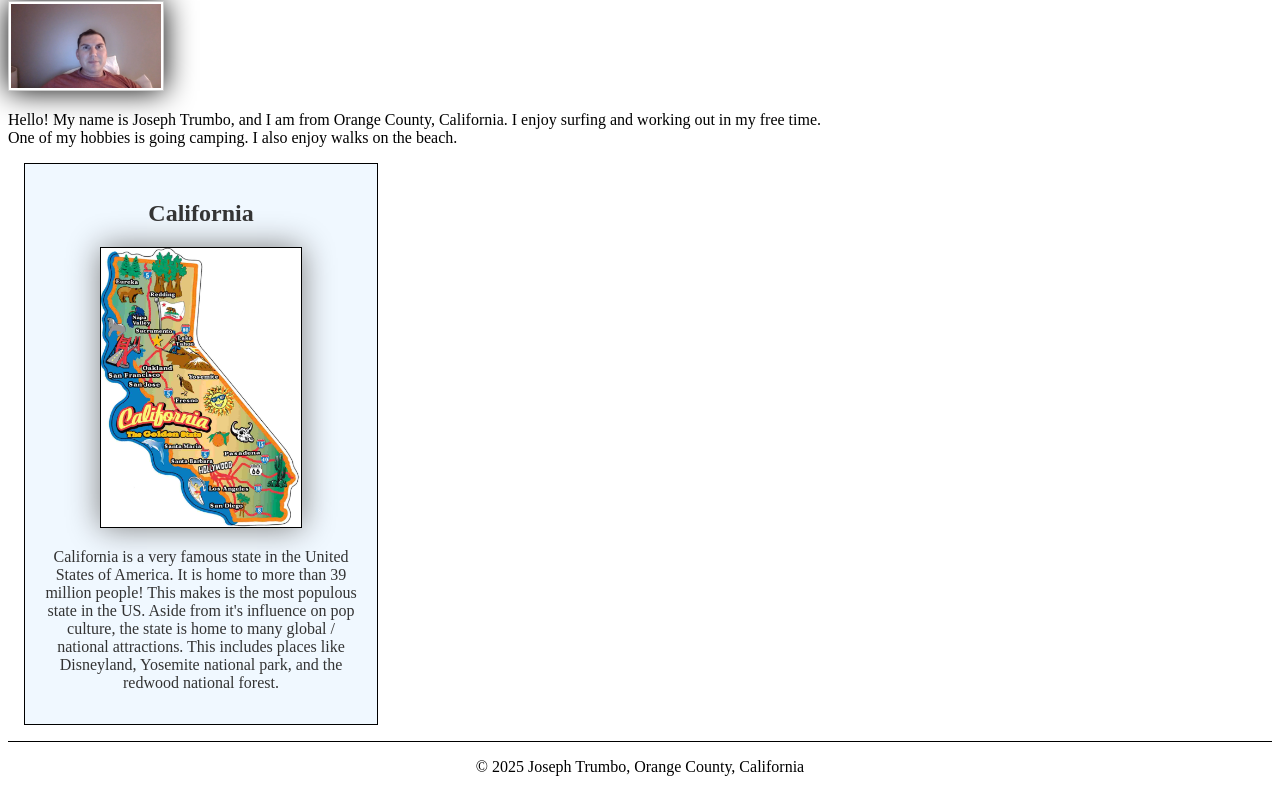
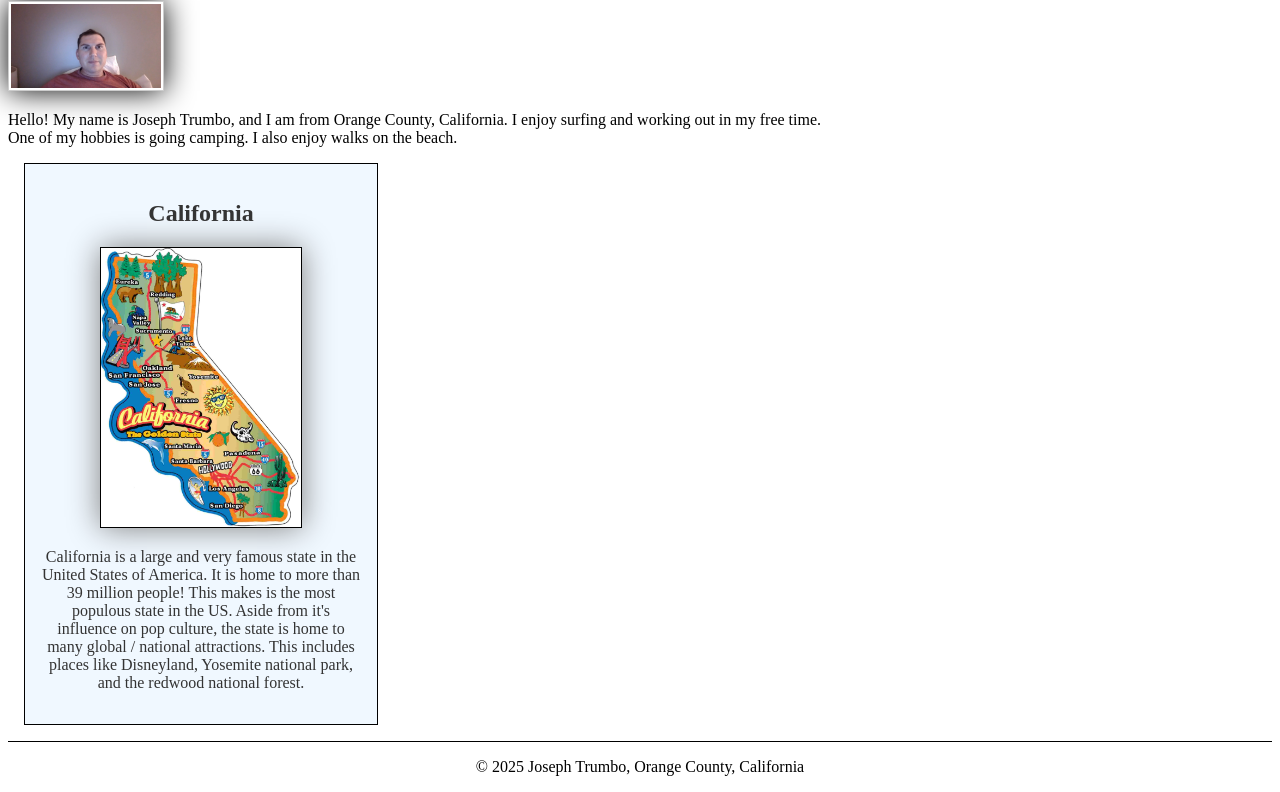
Before and after one commit to Bistricck/wdd130, a plain HTML site: page aboutme/index.html in a window 1280 px wide. Shown: the part 223-1015 px from the top of the page. Drawn offline with Linux system fonts and the light colour scheme.

Commit message:
working on files

```diff
--- a/aboutme/index.html
+++ b/aboutme/index.html
@@ -22,7 +22,7 @@
          <aside>
             <h2>California</h2>
             <img src="ca-coast-map-compressed.jpg" alt="California State Famous Attractions" width="300" height="600">
-            <p>California is a very famous state in the United States of America. It is home to more than 39 million people! This makes is the most populous state in the US. Aside from it's influence on pop culture, the state is home to many global / national attractions. This includes places like Disneyland, Yosemite national park, and the redwood national forest. </p>
+            <p>California is a large and very famous state in the United States of America. It is home to more than 39 million people! This makes is the most populous state in the US. Aside from it's influence on pop culture, the state is home to many global / national attractions. This includes places like Disneyland, Yosemite national park, and the redwood national forest. </p>
          </aside>
         <footer>
             <p>&copy; 2025 Joseph Trumbo, Orange County, California</p>
```
